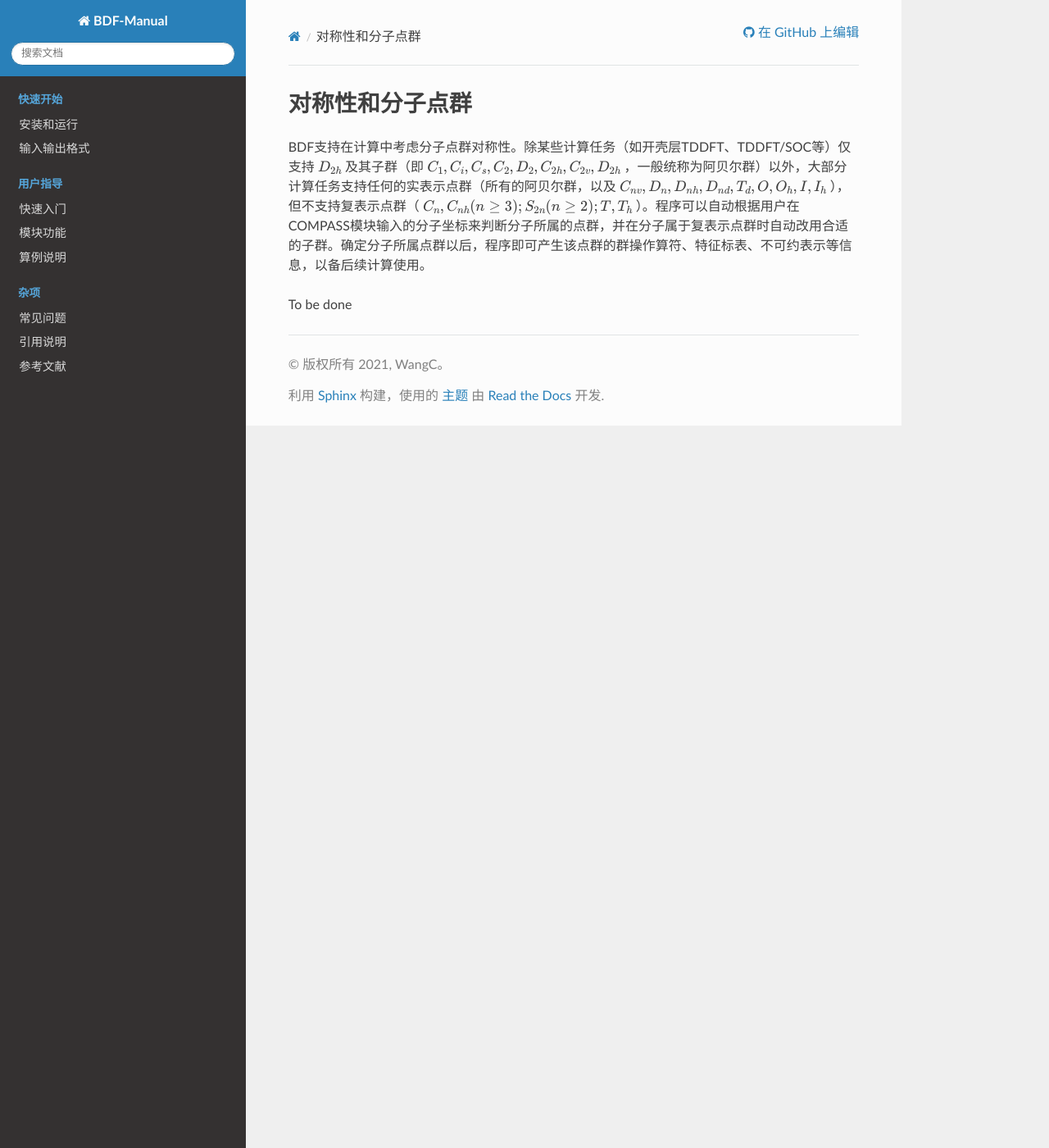
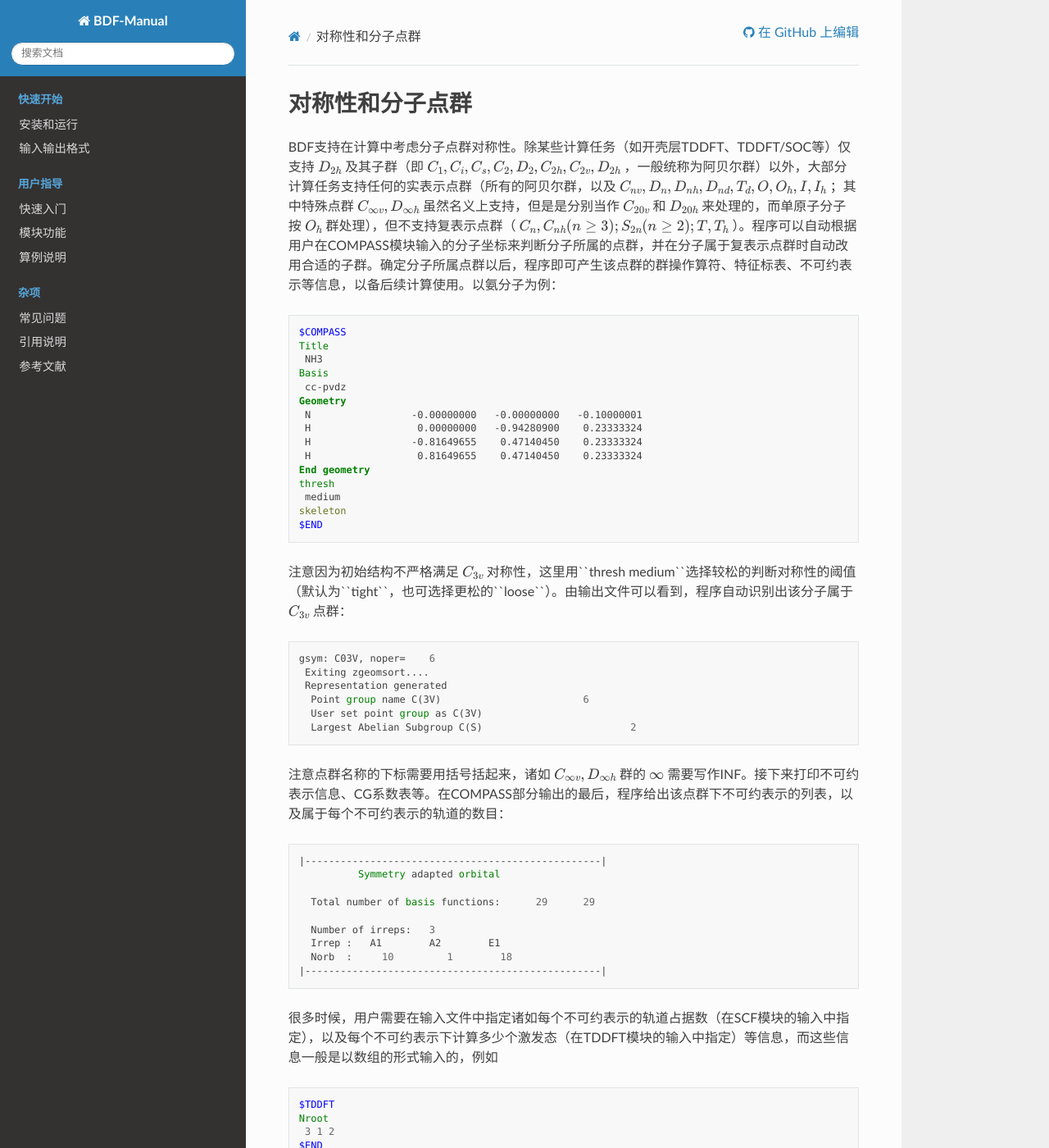
Before and after one commit to BDF-manual-maintenance/BDF-Manual, a Sphinx documentation site: the page built from source/guide/Point-Group.rst, in a window 1280 px wide and 1400 px high. Shown: the whole window at 82% size. Built offline with Sphinx 7.4.7 and the Read the Docs theme 2.0.0, drawn with Linux system fonts in a browser that asks for light colours; pages that are not in the unit, such as notebooks, are missing from menus; some of the changed text lies outside the part shown.

Commit message:
点群部分基本完成

```diff
--- a/source/guide/Point-Group.rst
+++ b/source/guide/Point-Group.rst
@@ -1,6 +1,102 @@
 对称性和分子点群
 ================================================
 
-BDF支持在计算中考虑分子点群对称性。除某些计算任务（如开壳层TDDFT、TDDFT/SOC等）仅支持 :math:`D_{2h}` 及其子群（即 :math:`C_1, C_i, C_s, C_2, D_2, C_{2h}, C_{2v}, D_{2h}` ，一般统称为阿贝尔群）以外，大部分计算任务支持任何的实表示点群（所有的阿贝尔群，以及 :math:`C_{nv}, D_{n}, D_{nh}, D_{nd}, T_d, O, O_h, I, I_h` ），但不支持复表示点群（ :math:`C_n, C_{nh} (n \ge 3); S_{2n} (n \ge 2); T, T_h` ）。程序可以自动根据用户在COMPASS模块输入的分子坐标来判断分子所属的点群，并在分子属于复表示点群时自动改用合适的子群。确定分子所属点群以后，程序即可产生该点群的群操作算符、特征标表、不可约表示等信息，以备后续计算使用。
+BDF支持在计算中考虑分子点群对称性。除某些计算任务（如开壳层TDDFT、TDDFT/SOC等）仅支持 :math:`D_{2h}` 及其子群（即 :math:`C_1, C_i, C_s, C_2, D_2, C_{2h}, C_{2v}, D_{2h}` ，一般统称为阿贝尔群）以外，大部分计算任务支持任何的实表示点群（所有的阿贝尔群，以及 :math:`C_{nv}, D_{n}, D_{nh}, D_{nd}, T_d, O, O_h, I, I_h` ；其中特殊点群 :math:`C_{\infty v}, D_{\infty h}` 虽然名义上支持，但是是分别当作 :math:`C_{20v}` 和 :math:`D_{20h}` 来处理的，而单原子分子按 :math:`O_{h}` 群处理），但不支持复表示点群（ :math:`C_n, C_{nh} (n \ge 3); S_{2n} (n \ge 2); T, T_h` ）。程序可以自动根据用户在COMPASS模块输入的分子坐标来判断分子所属的点群，并在分子属于复表示点群时自动改用合适的子群。确定分子所属点群以后，程序即可产生该点群的群操作算符、特征标表、不可约表示等信息，以备后续计算使用。以氨分子为例：
 
-To be done
+.. code-block:: bdf
+
+  $COMPASS
+  Title
+   NH3
+  Basis
+   cc-pvdz
+  Geometry
+   N                 -0.00000000   -0.00000000   -0.10000001
+   H                  0.00000000   -0.94280900    0.23333324
+   H                 -0.81649655    0.47140450    0.23333324
+   H                  0.81649655    0.47140450    0.23333324
+  End geometry
+  thresh
+   medium
+  skeleton
+  $END
+
+注意因为初始结构不严格满足 :math:`C_{3v}` 对称性，这里用``thresh medium``选择较松的判断对称性的阈值（默认为``tight``，也可选择更松的``loose``）。由输出文件可以看到，程序自动识别出该分子属于 :math:`C_{3v}` 点群：
+
+.. code-block:: bdf
+
+  gsym: C03V, noper=    6
+   Exiting zgeomsort....
+   Representation generated
+    Point group name C(3V)                        6
+    User set point group as C(3V)
+    Largest Abelian Subgroup C(S)                         2
+
+注意点群名称的下标需要用括号括起来，诸如 :math:`C_{\infty v}, D_{\infty h}` 群的 :math:`\infty` 需要写作INF。接下来打印不可约表示信息、CG系数表等。在COMPASS部分输出的最后，程序给出该点群下不可约表示的列表，以及属于每个不可约表示的轨道的数目：
+
+.. code-block:: bdf
+
+  |--------------------------------------------------|
+            Symmetry adapted orbital
+
+    Total number of basis functions:      29      29
+
+    Number of irreps:   3
+    Irrep :   A1        A2        E1
+    Norb  :     10         1        18
+  |--------------------------------------------------|
+
+很多时候，用户需要在输入文件中指定诸如每个不可约表示的轨道占据数（在SCF模块的输入中指定），以及每个不可约表示下计算多少个激发态（在TDDFT模块的输入中指定）等信息，而这些信息一般是以数组的形式输入的，例如
+
+.. code-block:: bdf
+
+  $TDDFT
+  Nroot
+   3 1 2
+  $END
+
+表示第一个不可约表示计算3个激发态，第二个不可约表示计算1个激发态，第三个不可约表示计算2个激发态（详见本手册的TDDFT章节）。这就势必要求用户在撰写输入文件时即知道各个不可约表示在BDF程序内部的排列顺序。以下给出BDF支持的所有点群下各个不可约表示的排列顺序：
+
+ * C(1): A
+ * C(i): Ag, Au
+ * C(s): A', A''
+ * C(2): A, B
+ * C(2v): A1, A2, B1, B2
+ * C(2h): Ag, Bg, Au, Bu
+ * D(2): A, B1, B3, B2
+ * D(2h): Ag, B1g, B3g, B2g, Au, B1u, B3u, B2u
+ * C(nv) (n=2k+1, k>=1): A1, A2, E1, ..., Ek
+ * C(nv) (n=2k+2, k>=1): A1, A2, B1, B2, E1, ..., Ek
+ * D(n) (n=2k+1, k>=1): A1, A2, E1, ..., Ek
+ * D(n) (n=2k+2, k>=1): A1, A2, B1, B2, E1, ..., Ek
+ * D(nh) (n=2k+1, k>=1): A1', A2', E1', ..., Ek', A1'', A2'', E1'', ..., Ek'',
+ * D(nh) (n=2k+2, k>=1): A1g, A2g, B1g, B2g, E1g, ..., Ekg, A1u, A2u, B1u, B2u, E1u, ..., Eku
+ * D(nd) (n=2k+1, k>=1): A1g, A2g, E1g, ..., Ekg, A1u, A2u, E1u, ..., Eku
+ * D(nd) (n=2k+2, k>=1): A1', A2', B1', B2', E1', ..., Ek', A1'', A2'', B1'', B2'', E1'', ..., Ek''
+ * T(d): A1, A2, E, T1, T2
+ * O: A1, A2, E, T1, T2
+ * O(h): A1g, A2g, Eg, T1g, T2g, A1u, A2u, Eu, T1u, T2u
+ * I: A, T1, T2, F, H
+ * I(h): Ag, T1g, T2g, Fg, Hg, Au, T1u, T2u, Fu, Hu
+
+用户也可强制程序在分子所属点群的某个子群下计算，方法是在COMPASS模块的输入里使用group关键词，如：
+
+.. code-block:: bdf
+
+  $COMPASS
+  Title
+   N2
+  Basis
+   def2-TZVP
+  Geometry
+   N 0. 0. 0.
+   N 0. 0. 1.1
+  End geometry
+  Skeleton
+  Group
+   D(2h)
+  $END
+
+即强制程序在 :math:`D_{2h}` 点群下计算N2分子，尽管N2分子实际上属于 :math:`D_{\infty h}` 点群。注意程序会自动检查用户输入的点群是否是分子实际所属点群的子群，如否，则程序报错退出。
+
+To be done...
```
